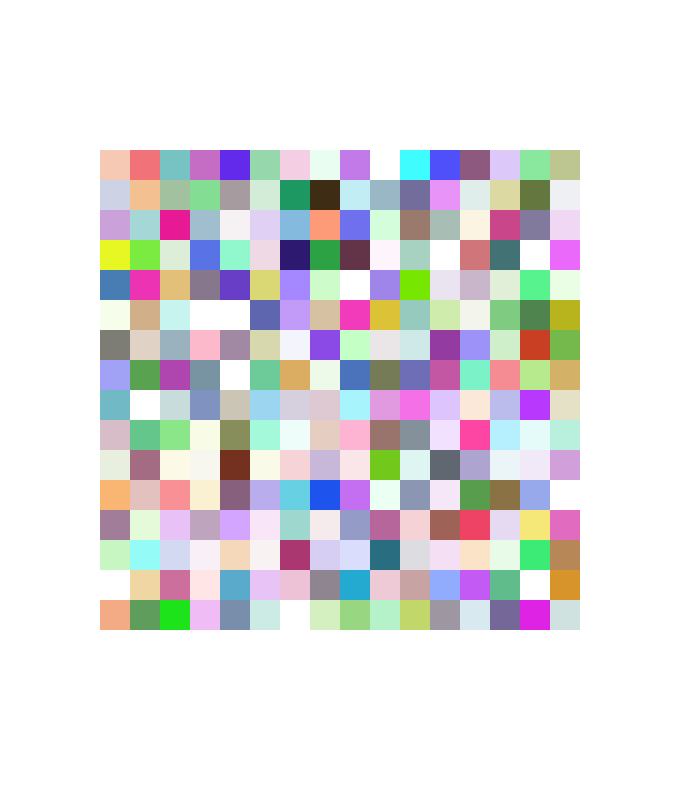
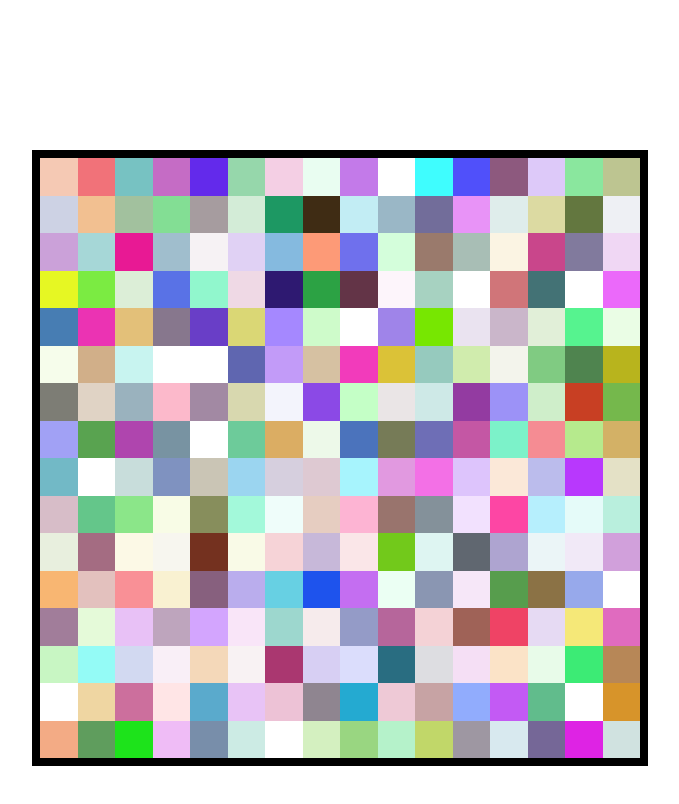
Before and after one commit to bdahle/etch-a-sketch, a plain HTML site: page index.html in a window 1280 px wide. Shown: the whole page, without its empty margins (300-979 px from the left). Drawn offline with Linux system fonts and the light colour scheme.

Commit message:
add dynamic grid and pen effect

```diff
--- a/app.js
+++ b/app.js
@@ -1,12 +1,21 @@
 const container = document.getElementById("container");
 
-for (i = 0; i < 16 * 16; i++) {
-  const div = document.createElement("div");
-  div.style.backgroundColor = random_rgba();
-  div.style.width = "30px";
-  div.style.height = "30px";
+const gridDimensions = 600;
+let gridSize = 16;
+let tileSize = gridDimensions / gridSize;
+container.style.gridTemplateColumns = `repeat(${gridSize}, auto)`;
 
-  container.appendChild(div);
+for (i = 0; i < gridSize * gridSize; i++) {
+  const tile = document.createElement("div");
+  tile.style.backgroundColor = random_rgba();
+  tile.style.width = `${tileSize}px`;
+  tile.style.height = `${tileSize}px`;
+
+  tile.addEventListener("mouseover", function (e) {
+    this.style.backgroundColor = "red";
+  });
+
+  container.appendChild(tile);
 }
 
 function random_rgba() {
--- a/css/style.css
+++ b/css/style.css
@@ -3,6 +3,6 @@
   width: min-content;
   height: min-content;
   display: grid;
-  grid-template-columns: repeat(16, auto);
-  grid-template-rows: repeat(16, auto);
+  border-style: solid;
+  border-width: 8px;
 }
```
